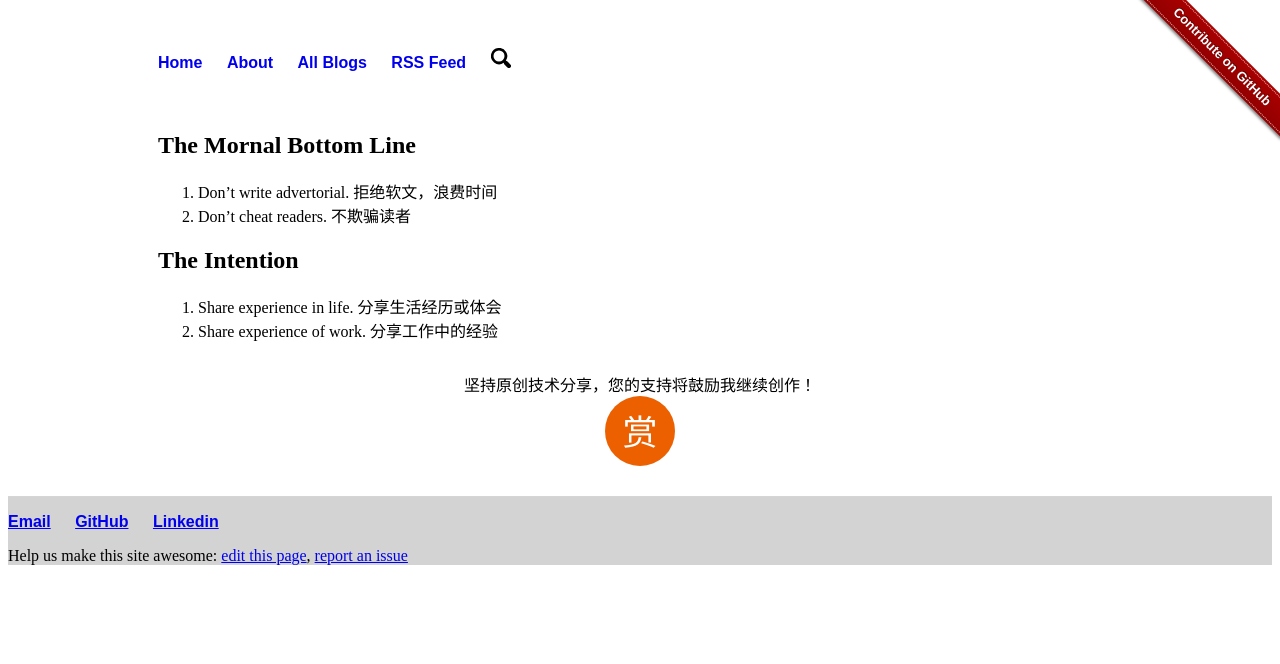
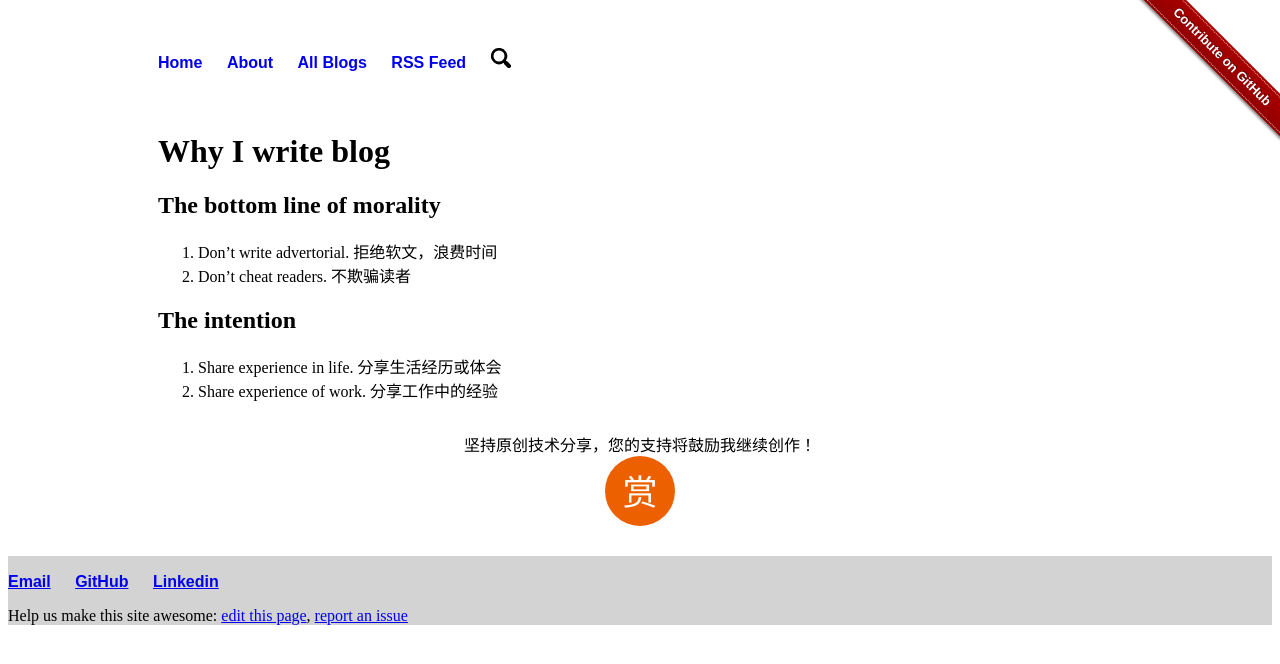
Before and after one commit to liuning0820/liuning0820.github.io, a Jekyll site: the page built from _posts/2017-07-13-bottom-line-of-morality-and-intension-for-blogging.md, in a window 1280 px wide. Shown: the top 664 px of the page. Built offline with Jekyll 4.4.1, drawn with Linux system fonts in a browser that asks for light colours.

Commit message:
correct spelling.

```diff
--- a/_posts/2017-07-13-mornal-line-and-intension-for-blogging.md
+++ b/_posts/2017-07-13-bottom-line-of-morality-and-intension-for-blogging.md
@@ -3,12 +3,14 @@ layout: default
 title: "写博客的道德底线和意图"
 ---
 
-## The Mornal Bottom Line
+# Why I write blog
+
+## The bottom line of morality
 
 1. Don't write advertorial. 拒绝软文，浪费时间
 2. Don't cheat readers. 不欺骗读者
 
-## The Intention
+## The intention
 
 1. Share experience in life. 分享生活经历或体会
 2. Share experience of work. 分享工作中的经验
```
